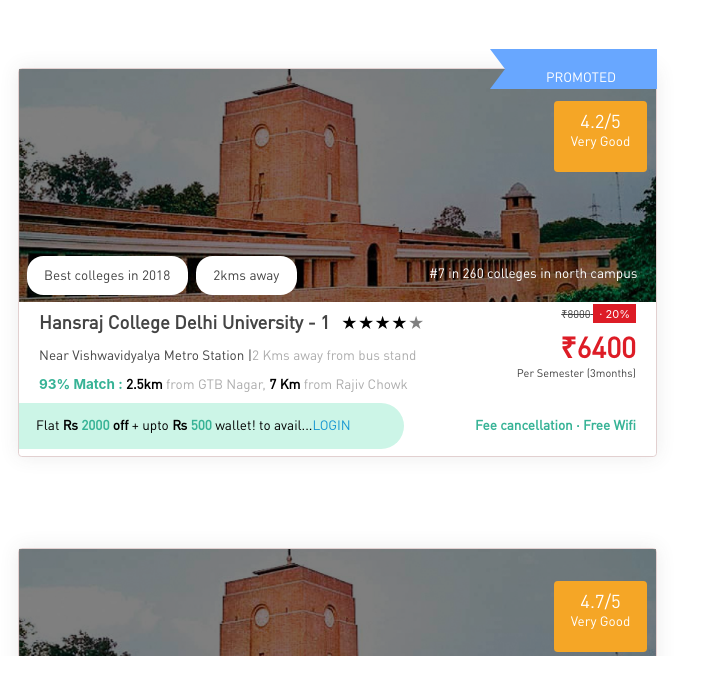
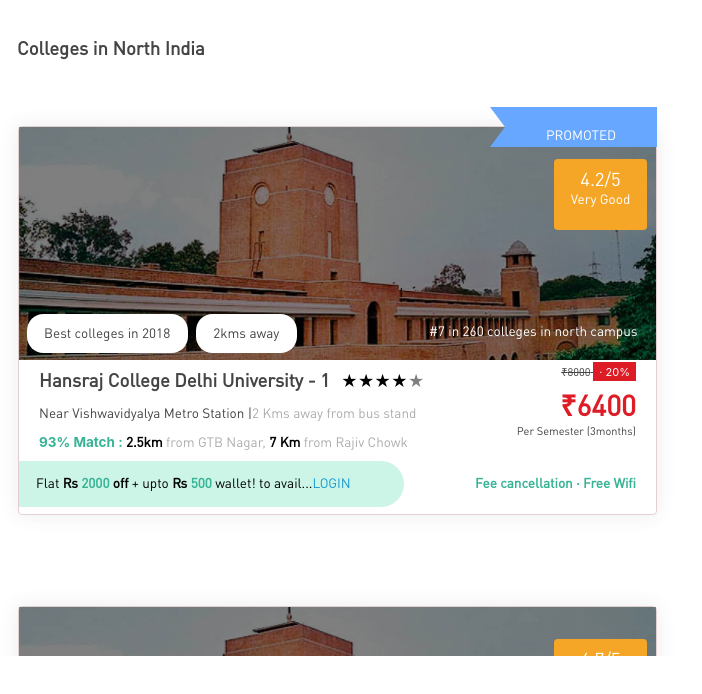
Before and after one commit to AnubhavJohri/college-listing-app, a React (Create React App) app: page /home in a window 1280 px wide. Shown: the top 694 px of the page, without its empty margins (0-702 px from the left). Built offline with nearby package versions, Linux system fonts and the light colour scheme.

Commit message:
Added more debouncing

```diff
--- /dev/null
+++ b/src/Components/Home/Home.css
@@ -0,0 +1,14 @@
+
+  .ParentDivTitle{
+    margin: 40px 301px 0px 17px;
+    font-family: DINpro;
+    font-size: 18.5px;
+    font-weight: 500;
+    font-stretch: normal;
+    font-style: normal;
+    line-height: 0.97;
+    letter-spacing: normal;
+    text-align: left;
+    color: #444444;
+    display: block;
+  }
--- a/src/Components/Home/Home.js
+++ b/src/Components/Home/Home.js
@@ -1,6 +1,7 @@
 import {useState, useEffect, useRef, useCallback} from 'react';
 import collegeList from "../../Utils/colleges.json";
 import CollegeCard from "../Common/CollegeCard";
+import "./Home.css";
 
 function Home (){
     const [ collegeData, setCollegeData ] = useState([]);
@@ -8,6 +9,7 @@
     const [ currSize, setCurrSize ] = useState(10);
     const [ isEnd , setIsEnd ] = useState(false);
     const parentDivRef = useRef(null);
+    let modifiedGetMoreData = null;
 
     /*DEBOUNCED FUNCTION:- CREATED DEBOUNCED FUNCTION TO FIRE SCROLL EVENT ONLY AFTER A CERTAIN
     TIME TO REDUCE THE NUMBER OF TIMES IT'S FIRED*/
@@ -21,6 +23,7 @@
 
     useEffect(()=>{
         document.body.style.overflow = 'hidden';
+        modifiedGetMoreData = debouncedHandleScroll(getMoreData, 2000);
         const modifiedHandleScroll = debouncedHandleScroll(handleScroll, 600);
         parentDivRef.current.addEventListener("scroll", modifiedHandleScroll)
         setCollegeData(collegeList.colleges.slice(0,currSize));
@@ -29,13 +32,7 @@
         return ()=>parentDivRef&&parentDivRef.current&&parentDivRef.current.removeEventListener("scroll", modifiedHandleScroll);
     },[])
 
-    /** HANDLES SCROLL AND CHECKS IF WE HAVE TO LOAD MORE DATA BASED ON THE FACT
-     * WHETHER WE HAVE REACHED ALMOST AT THE END OF THE SCROLL
-     */
-    function handleScroll(e){
-        if(((e.target.scrollTop + e.target.clientHeight) >= (e.target.scrollHeight))&&!isLoading){
-            setIsLoading(true);
-            setTimeout(()=>{
+    function getMoreData(){
         let temp = 0;
         setCurrSize(n=>temp=n);
         if((temp+10)<=50)
@@ -49,8 +46,16 @@
             setIsLoading(false);
             setIsEnd(true);
         }
-                parentDivRef.current.scrollTop = parentDivRef.current.scrollTop-300;
-            },2000);
+        parentDivRef.current.scrollTop = parentDivRef.current.scrollTop-400;
+    }
+
+    /** HANDLES SCROLL AND CHECKS IF WE HAVE TO LOAD MORE DATA BASED ON THE FACT
+     * WHETHER WE HAVE REACHED ALMOST AT THE END OF THE SCROLL
+     */
+    function handleScroll(e){
+        if(((e.target.scrollTop + e.target.clientHeight+200) >= (e.target.scrollHeight))&&!isLoading){
+            setIsLoading(true);
+            modifiedGetMoreData();
         }
     }
 
@@ -58,6 +63,7 @@
         <div
          ref={parentDivRef}
          style={{ height: '656px', overflowY:'scroll'}}>
+             <span className="ParentDivTitle"><b>Colleges in North India</b></span>
             {collegeData.map(college=>
             <CollegeCard
             key={college.college_name}
@@ -78,7 +84,7 @@
             offerText = {college.offertext}
             />)}
             {isLoading?<span style={{fontSize:'60px', marginLeft:'522px', paddingBottom:'180px', display:'block'}}>Loading.....</span>:null}
-            {isEnd?<span style={{fontSize:'60px', marginLeft:'522px', paddingBottom:'180px'}}>No More Data To Fetch</span>:null}
+            {(isEnd&&!isLoading)?<span style={{fontSize:'60px', marginLeft:'522px', paddingBottom:'300px'}}>No More Data To Fetch</span>:null}
         </div>
     )
 }
```
Also changed, not shown: src/Components/Common/CSS/CollegeCard.css (line endings or trailing spaces). Lines whose indentation alone changed are shown as unchanged.
